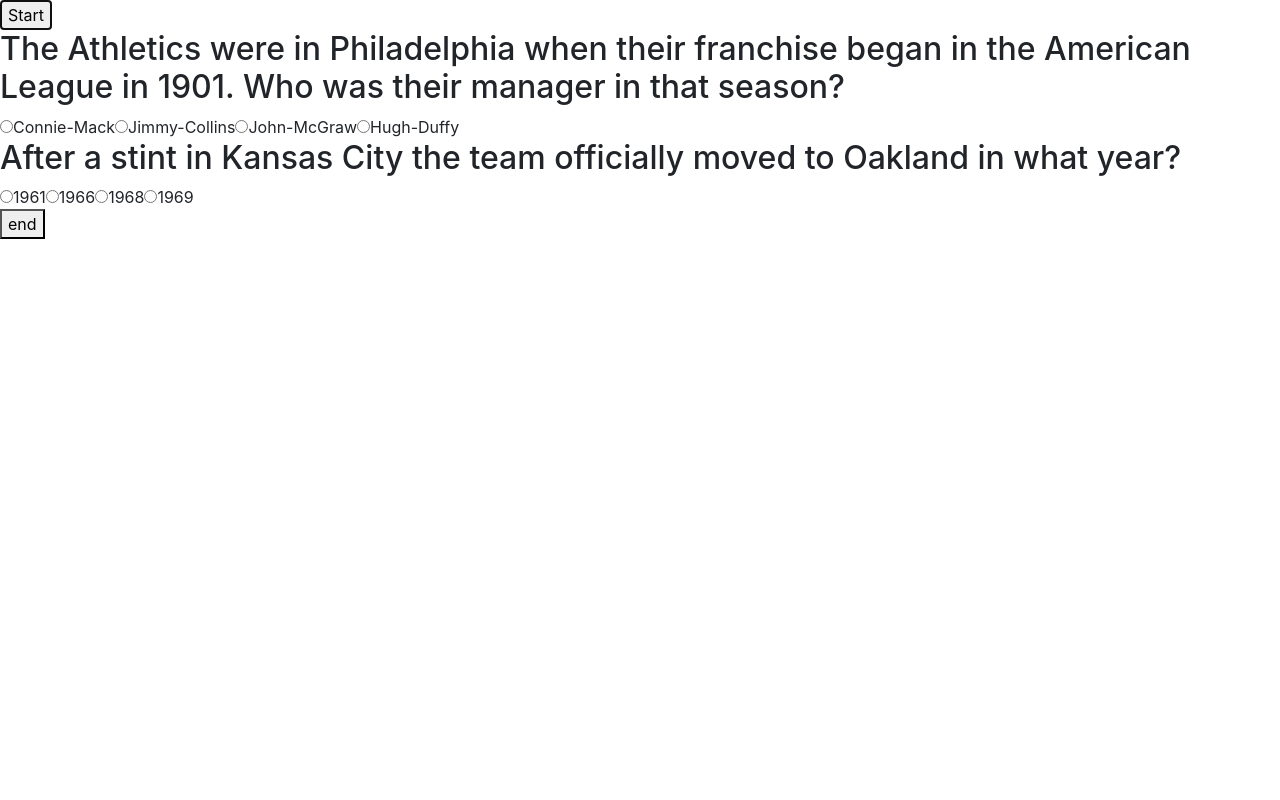
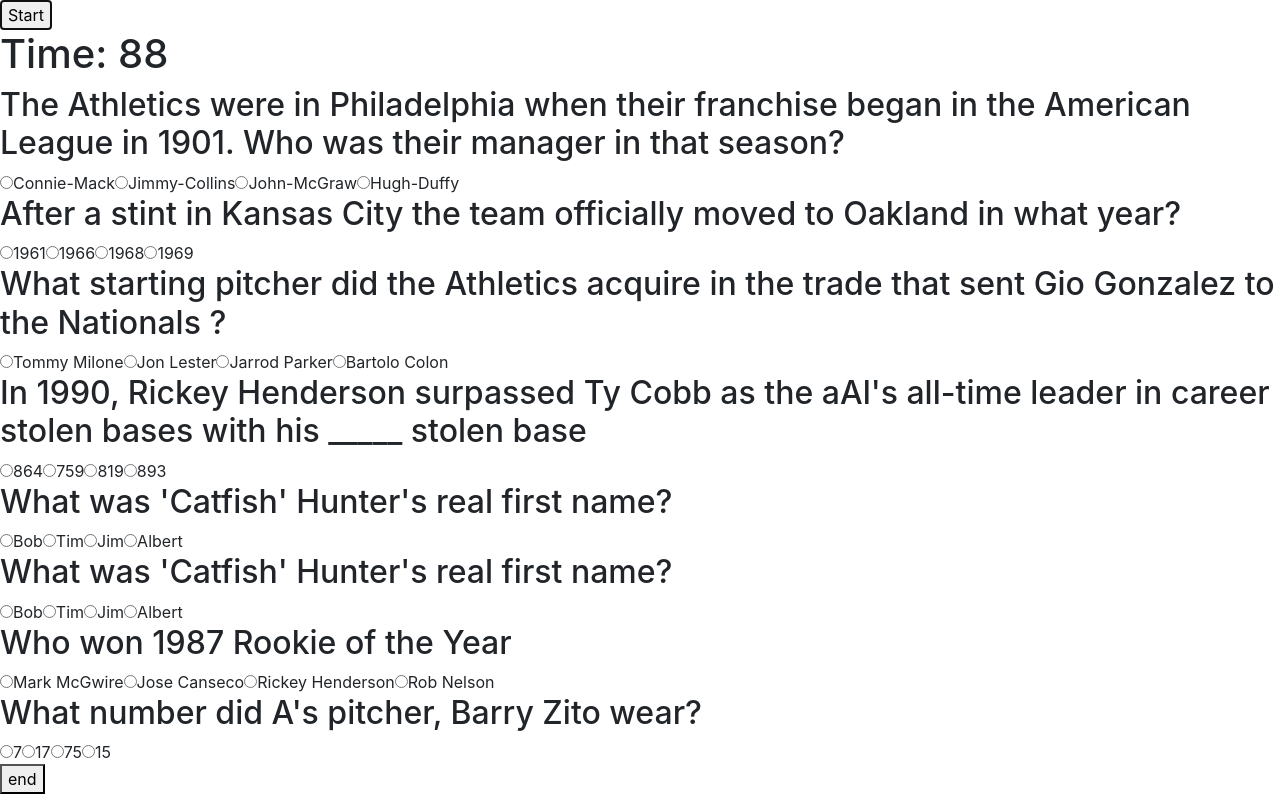
Before and after one commit to Drewbott/TriviaGame, a plain HTML site: page index.html in a window 1280 px wide. Both pictures are taken after a click on the button "Start". Drawn offline with nearby package versions, Linux system fonts and the light colour scheme.

Commit message:
Version 3

```diff
--- a/assets/javascript/app.js
+++ b/assets/javascript/app.js
@@ -18,11 +18,9 @@
 
 // Variables go here
 // timer
+
+var number = 90;
 var intervalId;
-var clockRunning = false;
-var timer = 90;
-// question object?
-// counter
 
 var correct = 0;
 var unanswered=0;
@@ -32,18 +30,47 @@ answers: ["Connie-Mack", "Jimmy-Collins", "John-McGraw", "Hugh-Duffy"],
 correctAnswer: "Connie-Mack"},
 {question: "After a stint in Kansas City the team officially moved to Oakland in what year?",
 answers: ["1961", "1966", "1968", "1969"],
-correctAnswer: "1968"}
-// {question: ""}
-
+correctAnswer: "1968"},
+{question: "What starting pitcher did the Athletics acquire in the trade that sent Gio Gonzalez to the Nationals ?",
+answers: ["Tommy Milone", "Jon Lester", "Jarrod Parker", "Bartolo Colon"],
+correctAnswer: "Tommy Milone"},
+{question: "In 1990, Rickey Henderson surpassed Ty Cobb as the aAl's all-time leader in career stolen bases with his _____ stolen base",
+answers: ["864", "759", "819", "893"],
+correctAnswer: "893"},
+{question: "What was 'Catfish' Hunter's real first name?",
+answers: ["Bob", "Tim", "Jim", "Albert"],
+correctAnswer: "Jim"},
+{question: "What was 'Catfish' Hunter's real first name?",
+answers: ["Bob", "Tim", "Jim", "Albert"],
+correctAnswer: "Jim"},
+{question: "Who won 1987 Rookie of the Year",
+answers: ["Mark McGwire", "Jose Canseco", "Rickey Henderson", "Rob Nelson"],
+correctAnswer: "Mark McGwire"},
+{question: "What number did A's pitcher, Barry Zito wear?",
+answers: ["7", "17", "75", "15"],
+correctAnswer: "75"},
 
 ];
 
-if (!clockRunning) {
+// Functions go here:
 
-    intervalId = setInterval(timer.count, 1000);
-    clockRunning = true;
+function run() {
+    clearInterval(intervalId);
+    intervalId = setInterval(decrement, 1000);
   }
-// Functions go here:
+  function decrement() {
+      number--;
+      $("#timeleft").text(number)
+      if (number === 0) {
+          stop()
+          alert("Time up!")
+
+      }
+    }
+   function stop(){
+       clearInterval(intervalId);
+   }
+
 // answerTracker
 var initializeGame = function(){
     for (var i = 0; i<questions.length; i++){
@@ -66,9 +93,11 @@ $("#end").on("click", function(){
             correct ++;
         }
     }else{
+
         unanswered ++;
     }
     }
 })
+$("#start").on("click", run);
 initializeGame()
 // showResults = function(){}
--- a/index.html
+++ b/index.html
@@ -16,6 +16,12 @@
 <body>
         <button id="start">Start</button>
 
+        <div id="timer"><h1>Time: <span id="timeleft"></span></h1>
+        </h1>
+
+        </div>
+
+
 <div id="questions">
 
 
```
